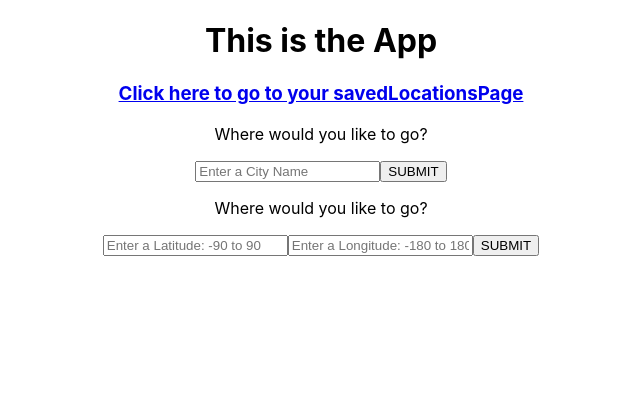
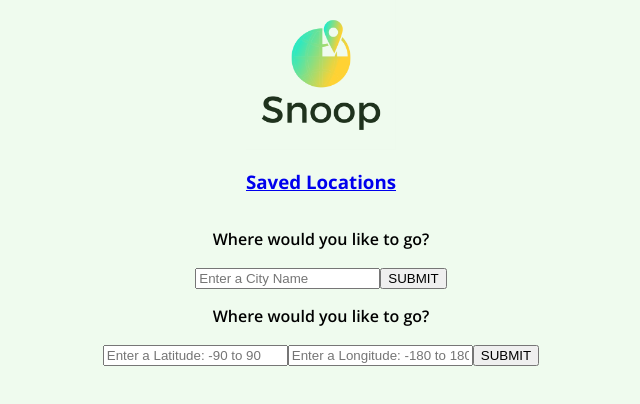
Before and after one commit to MatthewShindel/snoop, a React (Create React App) app: page /snoop in a window 1280 px wide. Shown: the top 404 px of the page, without its empty margins (319-959 px from the left). Built offline with nearby package versions, Linux system fonts and the light colour scheme.

Commit message:
add App.css styling

```diff
--- a/public/index.html
+++ b/public/index.html
@@ -24,6 +24,9 @@
       work correctly both with client-side routing and a non-root public URL.
       Learn how to configure a non-root public URL by running `npm run build`.
     -->
+		<link rel="preconnect" href="https://fonts.googleapis.com">
+		<link rel="preconnect" href="https://fonts.gstatic.com" crossorigin>
+		<link href="https://fonts.googleapis.com/css2?family=Open+Sans:ital,wght@0,300..800;1,300..800&display=swap" rel="stylesheet">
     <title>React App</title>
   </head>
   <body>
--- a/src/components/App/App.css
+++ b/src/components/App/App.css
@@ -1,11 +1,32 @@
 .App {
   text-align: center;
+	display: flex;
+	align-items: center;
+	flex-direction: column;
+	background-color: rgb(239, 251, 238);
+	background-attachment: fixed;
+	background-size: cover;
+	background-repeat: repeat;
+	font-family: "Open Sans", sans-serif;
+	font-weight: 600;
+	height: 100vh;
 }
 
-.App-logo {
-  height: 40vmin;
-  pointer-events: none;
+.appHeader {
+	display: flex;
+	flex-direction: column;
+	align-items: center;
+	justify-content: center
 }
+
+.navLink{
+	transition: 0.3s;
+}
+
+.navLink:hover {
+	scale: 1.2;
+}
+
 
 @media (prefers-reduced-motion: no-preference) {
   .App-logo {
@@ -13,26 +34,11 @@
   }
 }
 
-.App-header {
-  background-color: #282c34;
-  min-height: 100vh;
-  display: flex;
-  flex-direction: column;
-  align-items: center;
-  justify-content: center;
-  font-size: calc(10px + 2vmin);
-  color: white;
-}
-
 .App-link {
   color: #61dafb;
 }
 
-@keyframes App-logo-spin {
-  from {
-    transform: rotate(0deg);
-  }
-  to {
-    transform: rotate(360deg);
-  }
+img {
+	max-height: 150px;
+	max-width: 150px;
 }
--- a/src/components/App/App.js
+++ b/src/components/App/App.js
@@ -10,36 +10,34 @@ import { dummyData } from '../../ApiCalls';
 
 function App() {
 	const navigate = useNavigate();
-	const [arrayOfLocations,setArrayOfLocations] = useState([]);
+	const [arrayOfLocations, setArrayOfLocations] = useState([]);
 	const [locationInformation, setLocationInformation] = useState();
 
 	function updateLocationInformation(location) {
 		setLocationInformation(location)
 	}
 	function updateArrayOfLocations(location) {
-		setArrayOfLocations(prevLocations => [...prevLocations,location])
+		setArrayOfLocations(prevLocations => [...prevLocations, location])
 	}
 	useEffect(() => {
 		setLocationInformation(dummyData)
 	}, [])
 
-
+	//note, will change /default.png to default.png we deployed
 	return (
 		<main className="App">
-			<header>
-				<h1> This is the App</h1>
-				<NavLink to={'/snoop/savedLocations'}>
-				<h3>
-					Click here to go to your savedLocationsPage
-				</h3>
+      <header className='appHeader'>
+        <img className='logo' src='/default.png' alt='snoop logo' />
+        <NavLink to={'/snoop/savedLocations'} className='navLink'>
+          <h3>Saved Locations</h3>
         </NavLink>
       </header>
 
 			<Routes>
-				<Route path="/snoop" element= {<Form navigate = {navigate} updateLocationInformation = {updateLocationInformation} />} />
-				<Route path="/snoop/location" element= {<Location locationInformation={locationInformation} updateArrayOfLocations = {updateArrayOfLocations} navigate = {navigate}/>} />
-				<Route path="/snoop/savedLocations" element= {<SavedLocations arrayOfLocations = {arrayOfLocations}/>} />
-				<Route path="*" element= {<Error />} />
+				<Route path="/snoop" element={<Form navigate={navigate} updateLocationInformation={updateLocationInformation} />} />
+				<Route path="/snoop/location" element={<Location locationInformation={locationInformation} updateArrayOfLocations={updateArrayOfLocations} navigate={navigate} />} />
+				<Route path="/snoop/savedLocations" element={<SavedLocations arrayOfLocations={arrayOfLocations} />} />
+				<Route path="*" element={<Error />} />
 			</Routes>
 		</main>
 	);
```
Also changed, not shown: public/default.png (added). Lines whose indentation alone changed are shown as unchanged.
